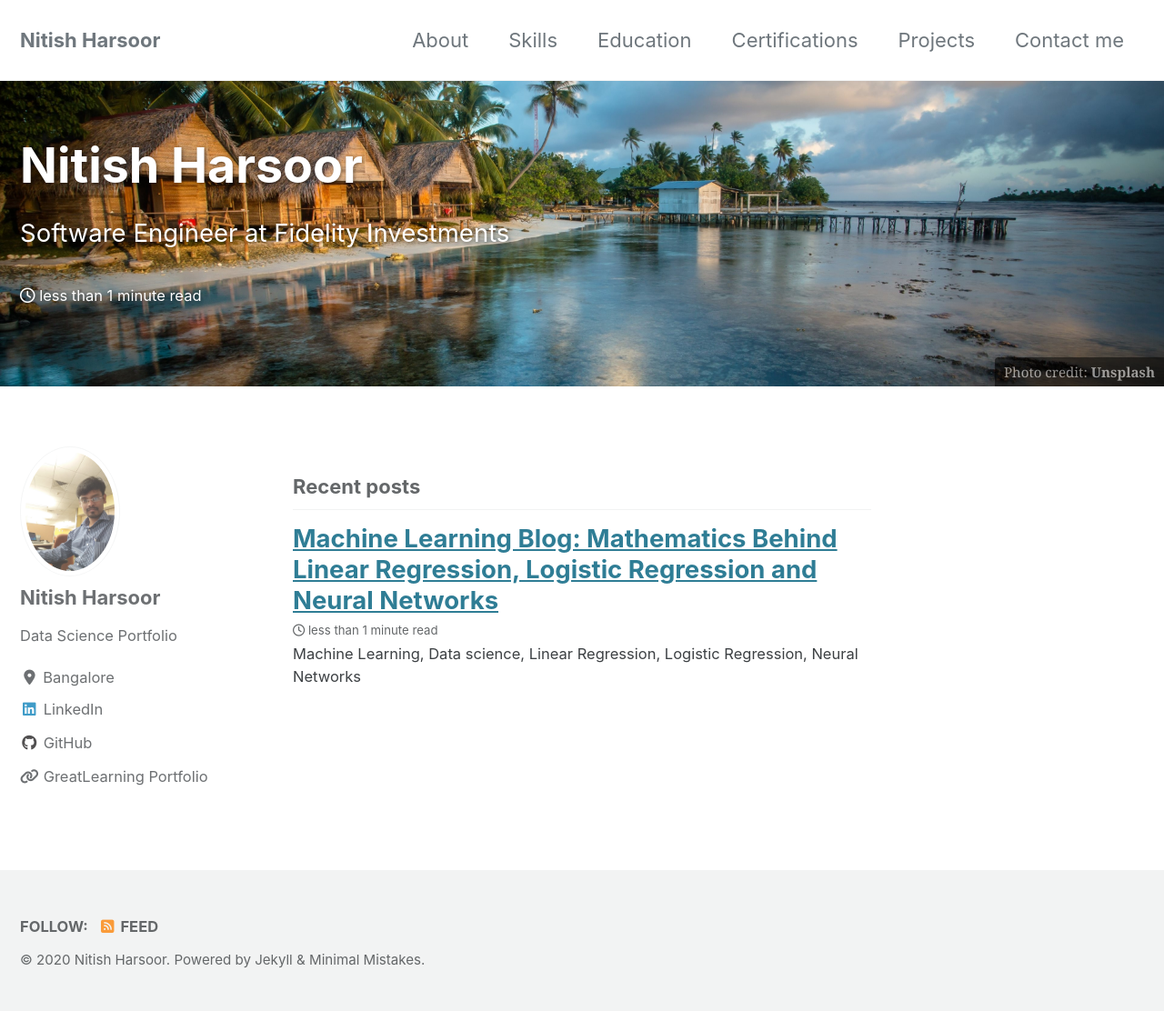
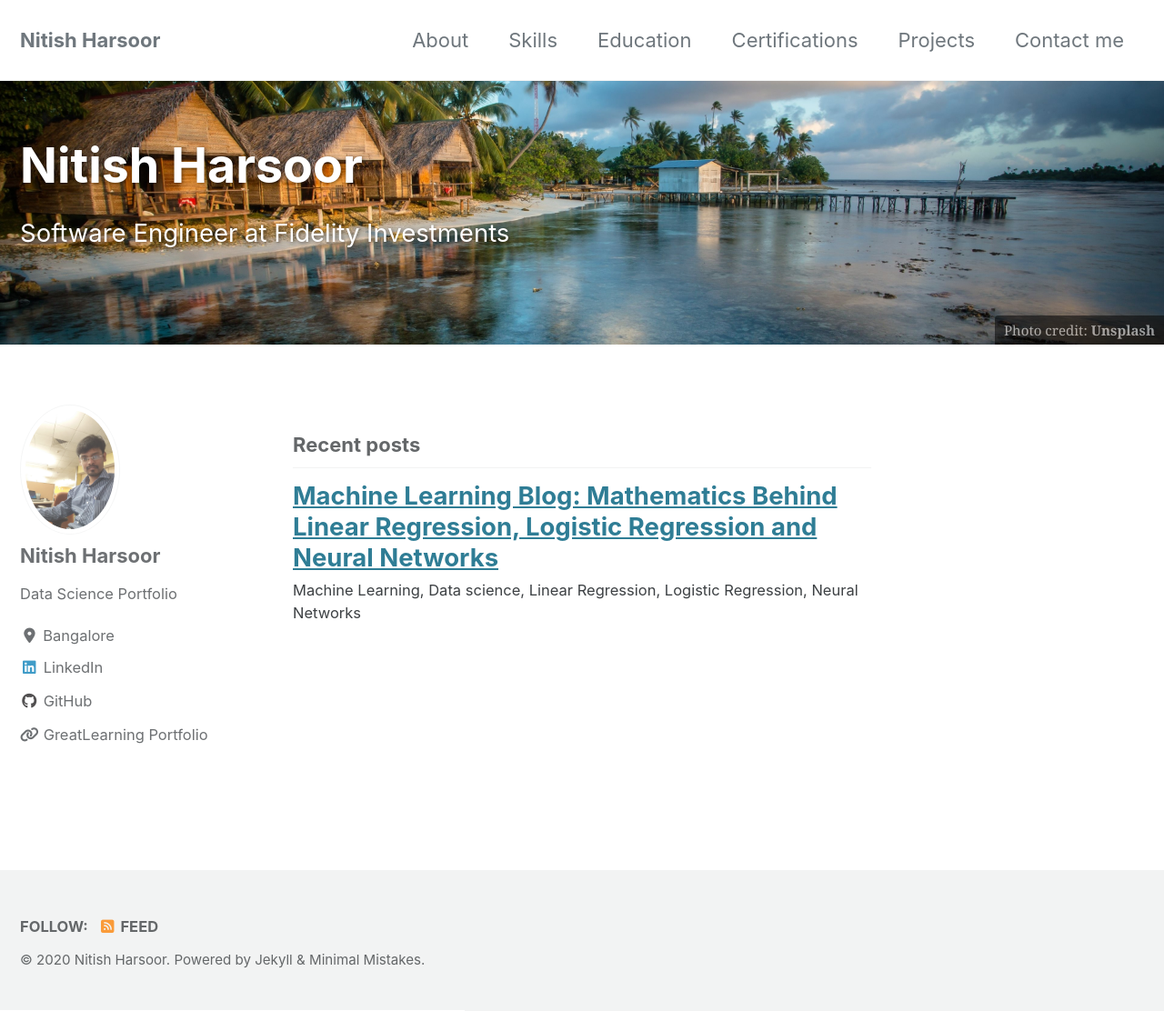
Before and after one commit to nitishkmr005/nitishkmr005.github.io, a Jekyll site: the page built from index.html, in a window 1280 px wide and 1112 px high. Shown: the whole window at 91% size. Built offline with Jekyll 4.4.1, drawn with Linux system fonts in a browser that asks for light colours; cached includes are drawn as plain includes; nearby versions of some CDN libraries; the list of posts is cut into pages by our own code; some of the changed lines change nothing that is shown.

Commit message:
new changes

```diff
--- a/_config.yml
+++ b/_config.yml
@@ -278,7 +278,7 @@ defaults:
     values:
       layout: single
       author_profile: true
-      read_time: true
+      read_time: False
       comments: # true
       share: true
       related: true
@@ -289,7 +289,7 @@ defaults:
     values:
       layout: single
       author_profile: true
-      read_time: true
+      read_time: False
       comments: # true
       share: true
       related: true
```
